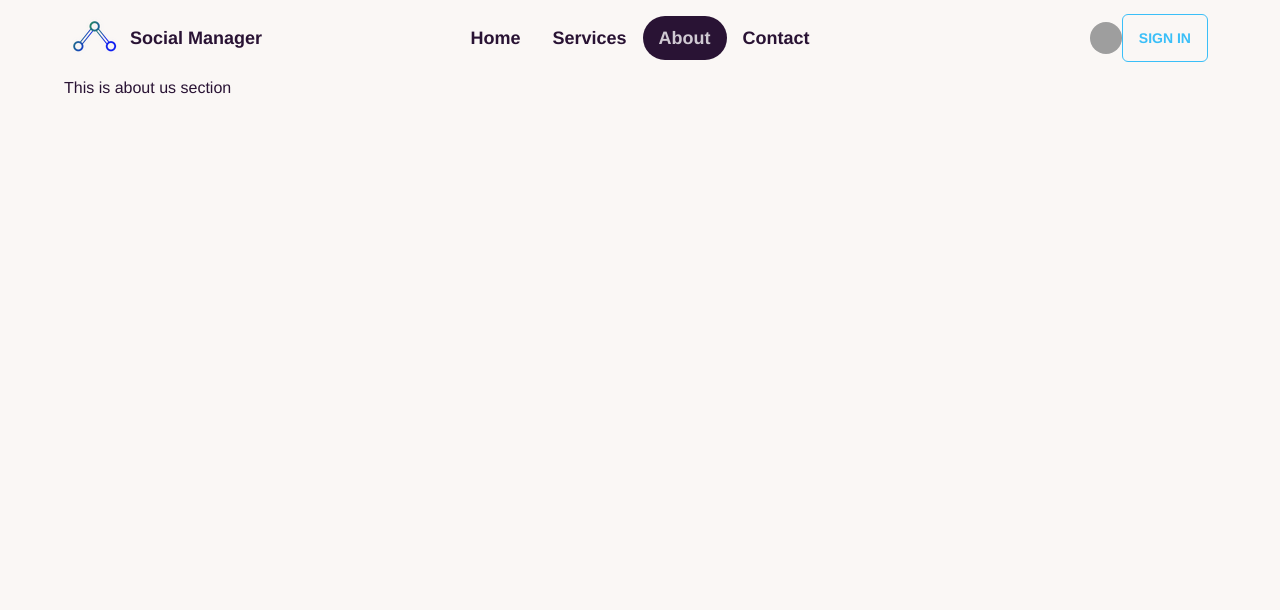
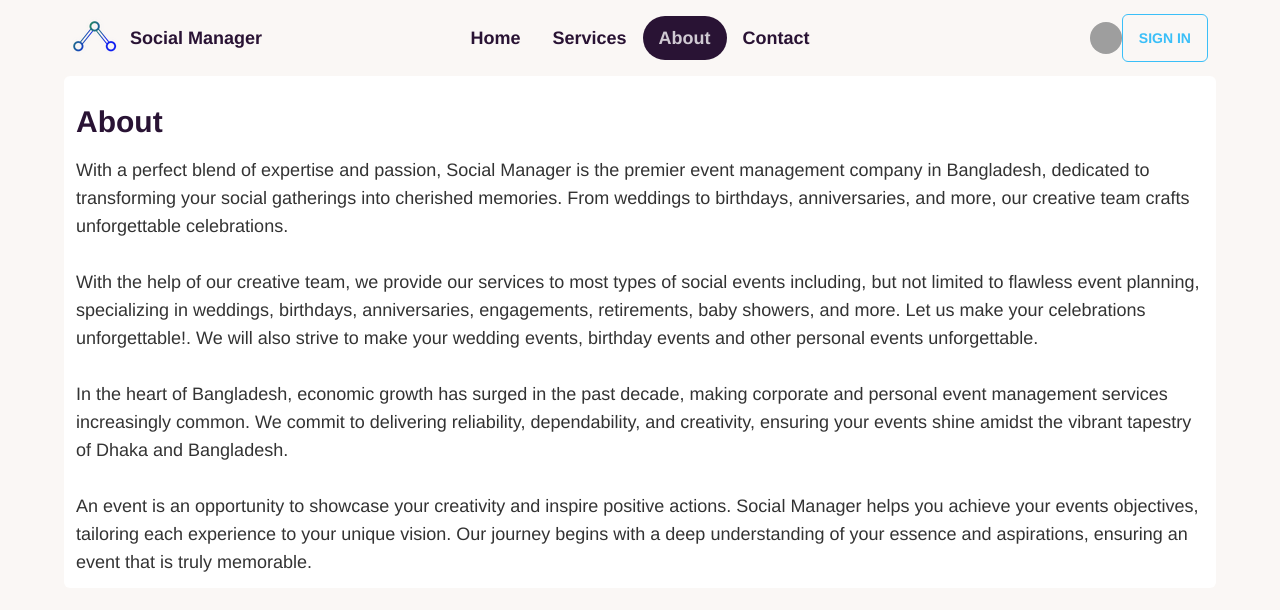
Before and after one commit to mkasiam/social-manager, a React (Vite) app: page /about in a window 1280 px wide. Shown: the top 610 px of the page. Built offline with nearby package versions, Linux system fonts and the light colour scheme; no server answers; grey boxes are pictures that could not be loaded.

Commit message:
about us section content added

```diff
--- a/src/components/pages/AboutUs/AboutUs.jsx
+++ b/src/components/pages/AboutUs/AboutUs.jsx
@@ -1,10 +1,40 @@
-
 const AboutUs = () => {
-    return (
-        <div>
-            <h1>This is about us section</h1>
-        </div>
-    );
+  return (
+    <div className="bg-[#FFF] rounded-md p-3 ">
+      <h1 className="text-xl md:text-2xl lg:text-3xl font-bold my-4">About</h1>
+      <div className="space-y-7">
+        <p className="text-lg text-[#333]">
+          With a perfect blend of expertise and passion, Social Manager is the
+          premier event management company in Bangladesh, dedicated to
+          transforming your social gatherings into cherished memories. From
+          weddings to birthdays, anniversaries, and more, our creative team
+          crafts unforgettable celebrations.
+        </p>
+        <p className="text-lg text-[#333]">
+          With the help of our creative team, we provide our services to most
+          types of social events including, but not limited to flawless event
+          planning, specializing in weddings, birthdays, anniversaries,
+          engagements, retirements, baby showers, and more. Let us make your
+          celebrations unforgettable!. We will also strive to make your wedding
+          events, birthday events and other personal events unforgettable.
+        </p>
+        <p className="text-lg text-[#333]">
+          In the heart of Bangladesh, economic growth has surged in the past
+          decade, making corporate and personal event management services
+          increasingly common. We commit to delivering reliability,
+          dependability, and creativity, ensuring your events shine amidst the
+          vibrant tapestry of Dhaka and Bangladesh.
+        </p>
+        <p className="text-lg text-[#333]">
+          An event is an opportunity to showcase your creativity and inspire
+          positive actions. Social Manager helps you achieve your events
+          objectives, tailoring each experience to your unique vision. Our
+          journey begins with a deep understanding of your essence and
+          aspirations, ensuring an event that is truly memorable.
+        </p>
+      </div>
+    </div>
+  );
 };
 
 export default AboutUs;
--- a/src/components/pages/Contact/Contact.jsx
+++ b/src/components/pages/Contact/Contact.jsx
@@ -9,12 +9,13 @@ import Swal from "sweetalert2";
 const Contact = () => {
   const handleSubmit = (e) => {
     e.preventDefault();
+    e.target.reset();
     Swal.fire({
       position: "center",
       icon: "success",
       title: "Your message has been sent successfully",
       showConfirmButton: false,
-      timer: 1000,
+      timer: 1500,
     });
   };
   return (
```
